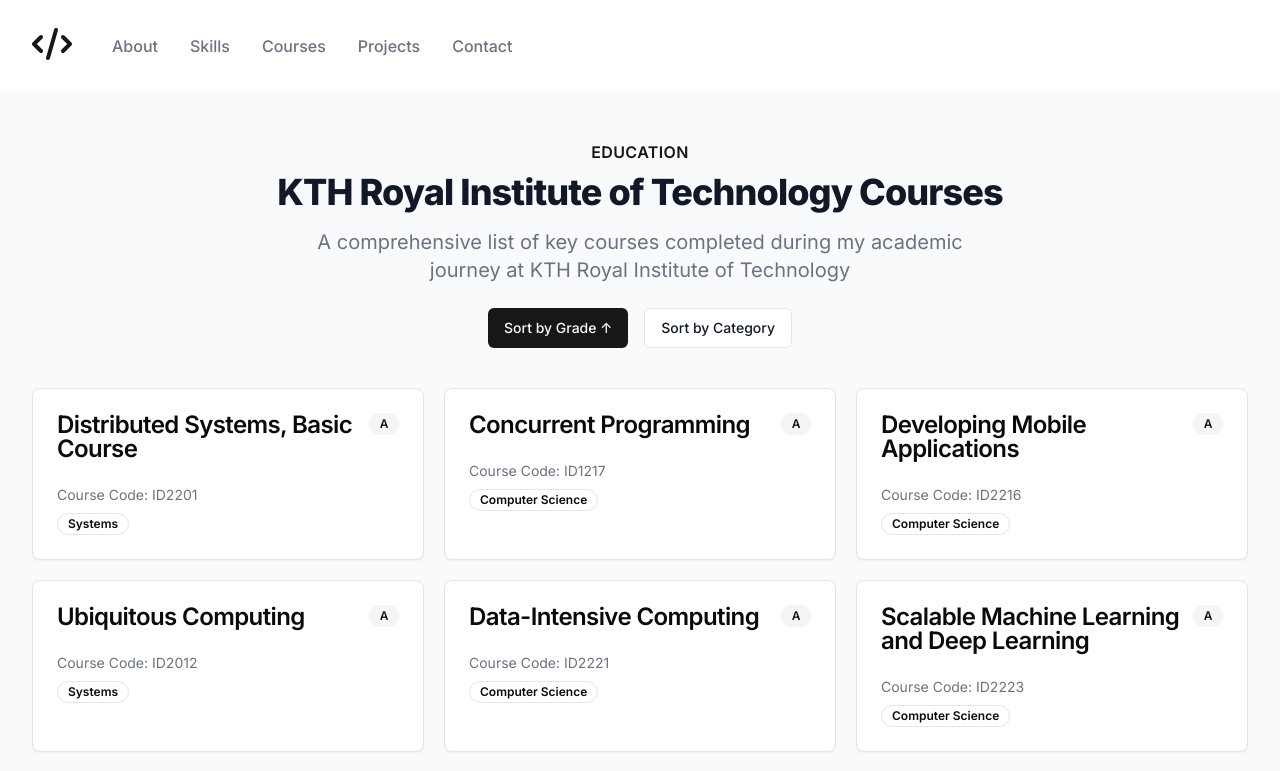
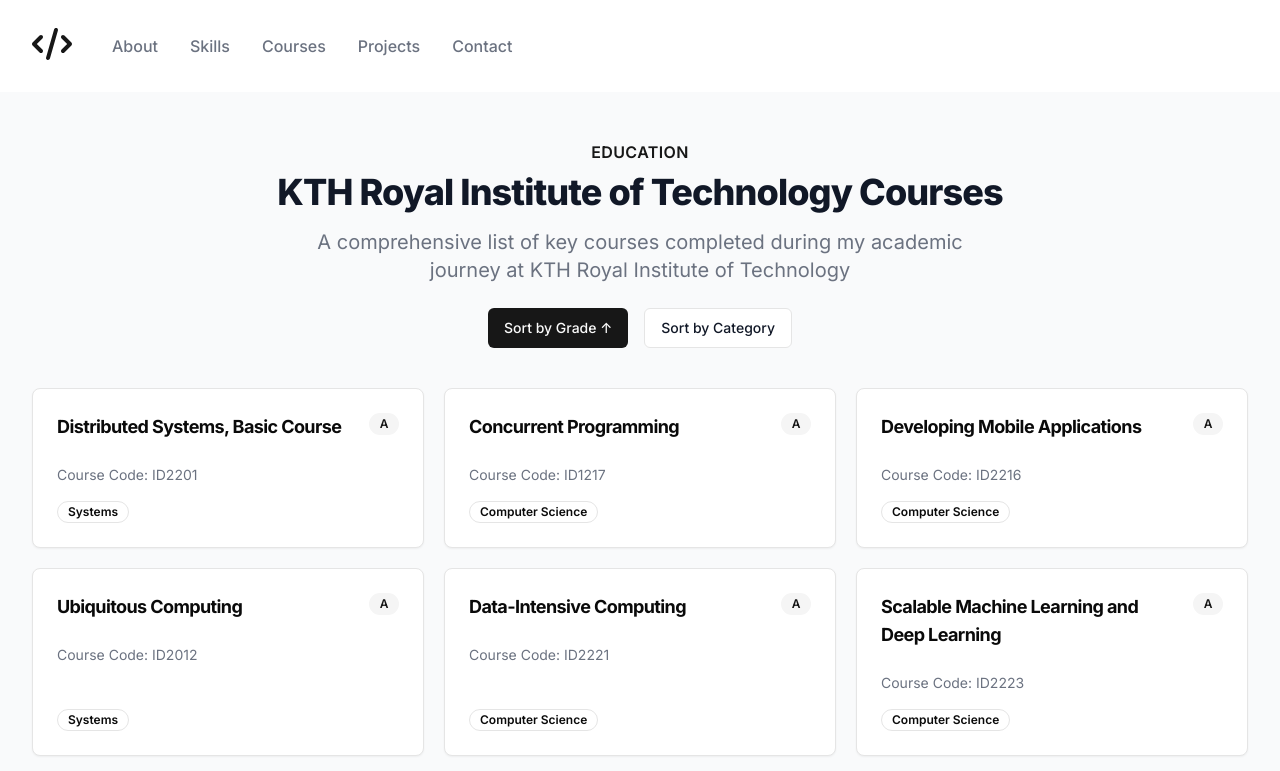
Before and after one commit to emilstahl97/emilstahl97.github.io, a Next.js app: page /courses in a window 1280 px wide. Shown: the top 771 px of the page. Built offline with nearby package versions, Linux system fonts and the light colour scheme.

Commit message:
Update Courses.tsx

```diff
--- a/components/Courses.tsx
+++ b/components/Courses.tsx
@@ -77,16 +77,18 @@
               >
                 <Card className="h-full flex flex-col transition-transform duration-300 hover:scale-105">
                   <CardHeader>
-                    <CardTitle className="flex justify-between items-start">
-                      <span>{course.name}</span>
-                      <Badge variant="secondary">{course.grade}</Badge>
+                    <CardTitle className="flex justify-between items-start gap-2">
+                      <span className="text-lg font-bold">{course.name}</span>
+                      <Badge variant="secondary" className="shrink-0">
+                        {course.grade}
+                      </Badge>
                     </CardTitle>
                   </CardHeader>
-                  <CardContent>
-                    <div className="space-y-2">
-                      <p className="text-sm text-gray-500">Course Code: {course.code}</p>
-                      <Badge variant="outline">{course.category}</Badge>
-                    </div>
+                  <CardContent className="flex-grow flex flex-col justify-between">
+                    <p className="text-sm text-gray-500 mb-4">Course Code: {course.code}</p>
+                    <Badge variant="outline" className="w-fit">
+                      {course.category}
+                    </Badge>
                   </CardContent>
                 </Card>
               </motion.div>
```
